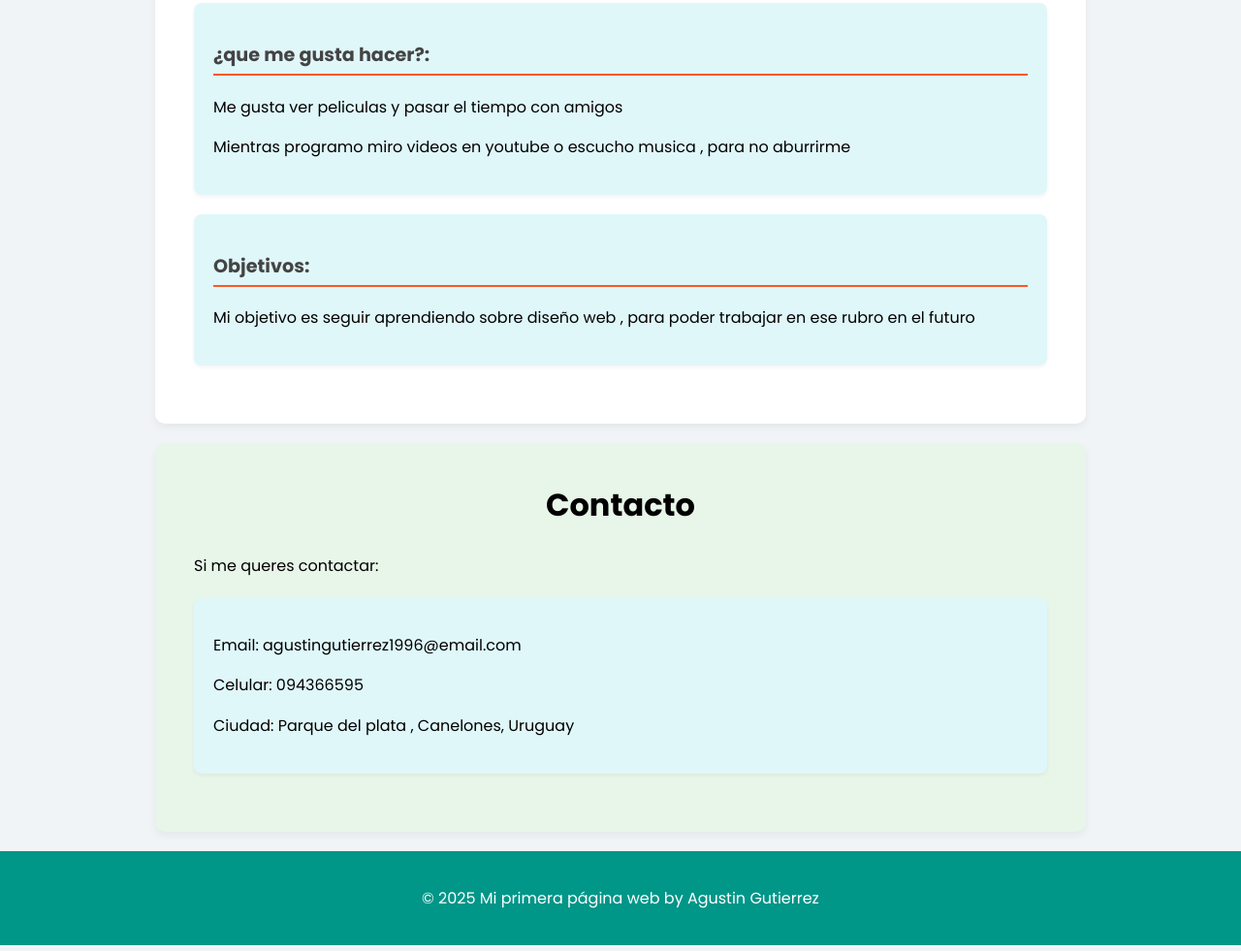
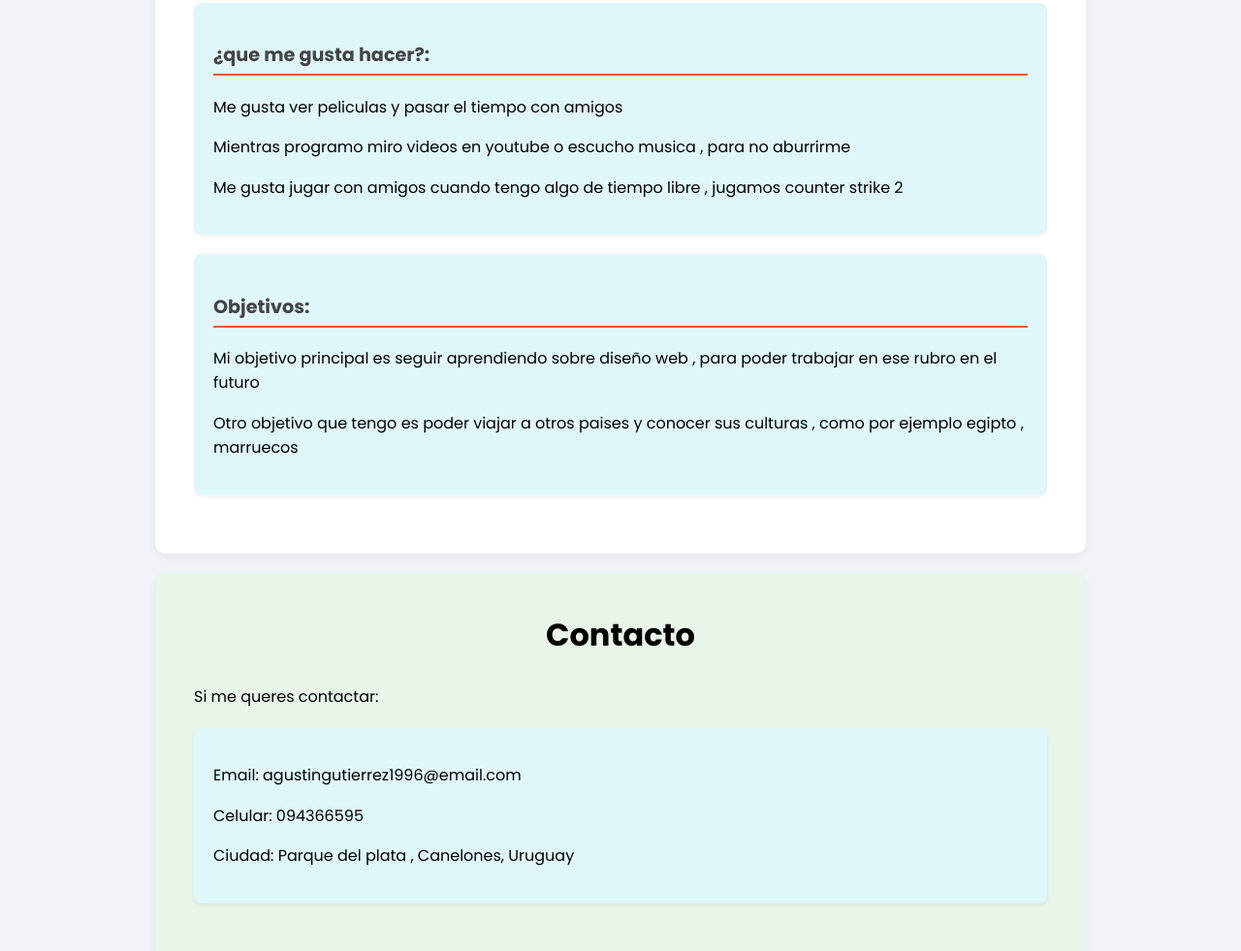
Before and after one commit to Zerxed27/portfolio, a plain HTML site: page index.html in a window 1280 px wide. Shown: the part 853-1834 px from the top of the page at 97% size. Drawn offline with Linux system fonts and the light colour scheme.

Commit message:
mejoras2

```diff
--- a/index.html
+++ b/index.html
@@ -32,12 +32,14 @@
                 <h3>¿que me gusta hacer?:</h3>
                 <p>Me gusta ver peliculas y pasar el tiempo con amigos</p>
                 <p>Mientras programo miro videos en youtube o escucho musica , para no aburrirme </p>
+                <p>Me gusta jugar con amigos cuando tengo algo de tiempo libre , jugamos counter strike 2 </p>
             </div>
             <div>
 
             <div class="caja-importante">
             <h3>Objetivos:</h3>
-            <p>Mi objetivo es seguir aprendiendo sobre diseño web , para poder trabajar en ese rubro en el futuro</p>
+            <p>Mi objetivo principal es seguir aprendiendo sobre diseño web , para poder trabajar en ese rubro en el futuro</p>
+            <p>Otro objetivo que tengo es poder viajar a otros paises y conocer sus culturas , como por ejemplo egipto , marruecos</p>
             </div>
         </section>
 
```
